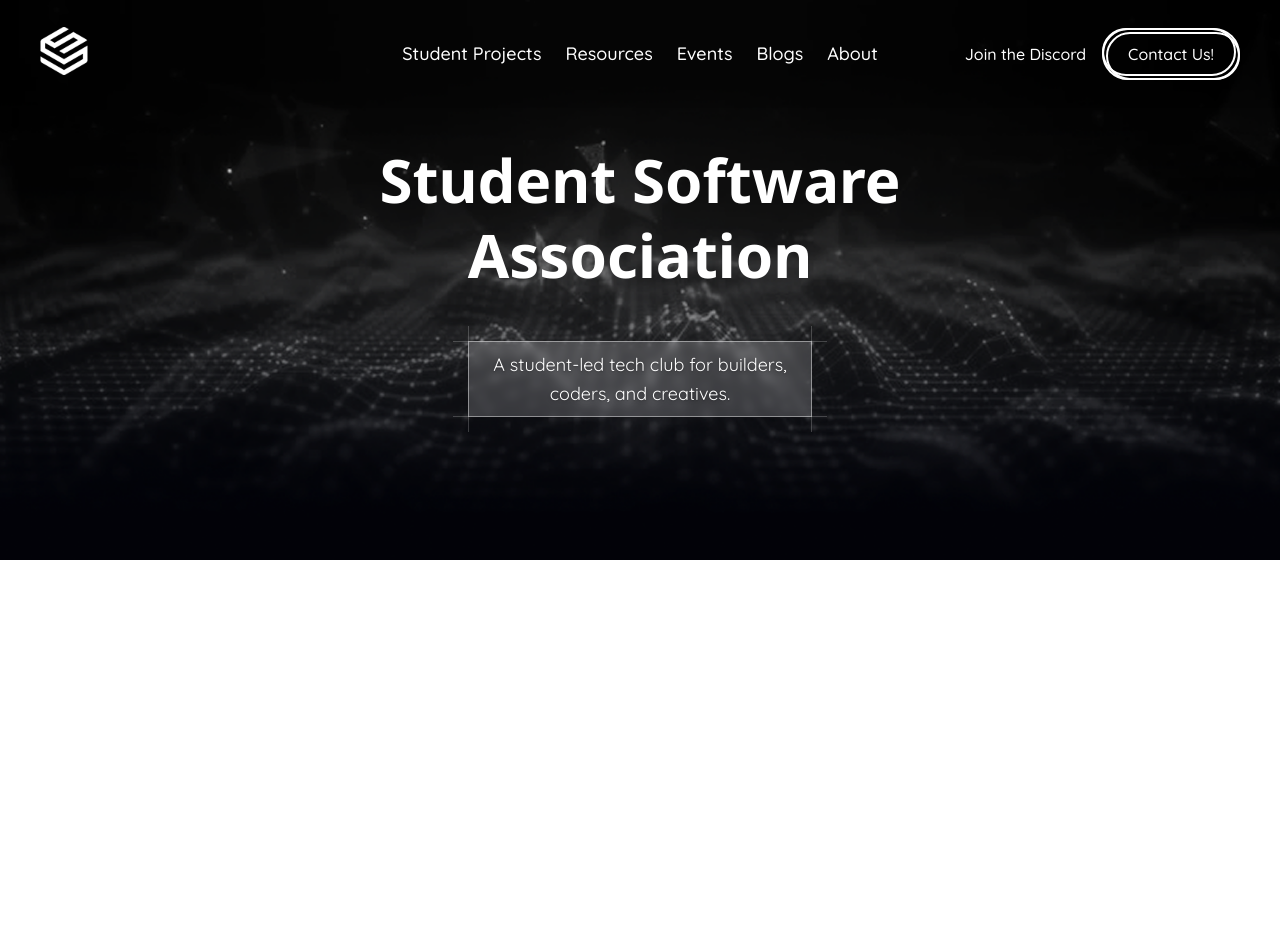
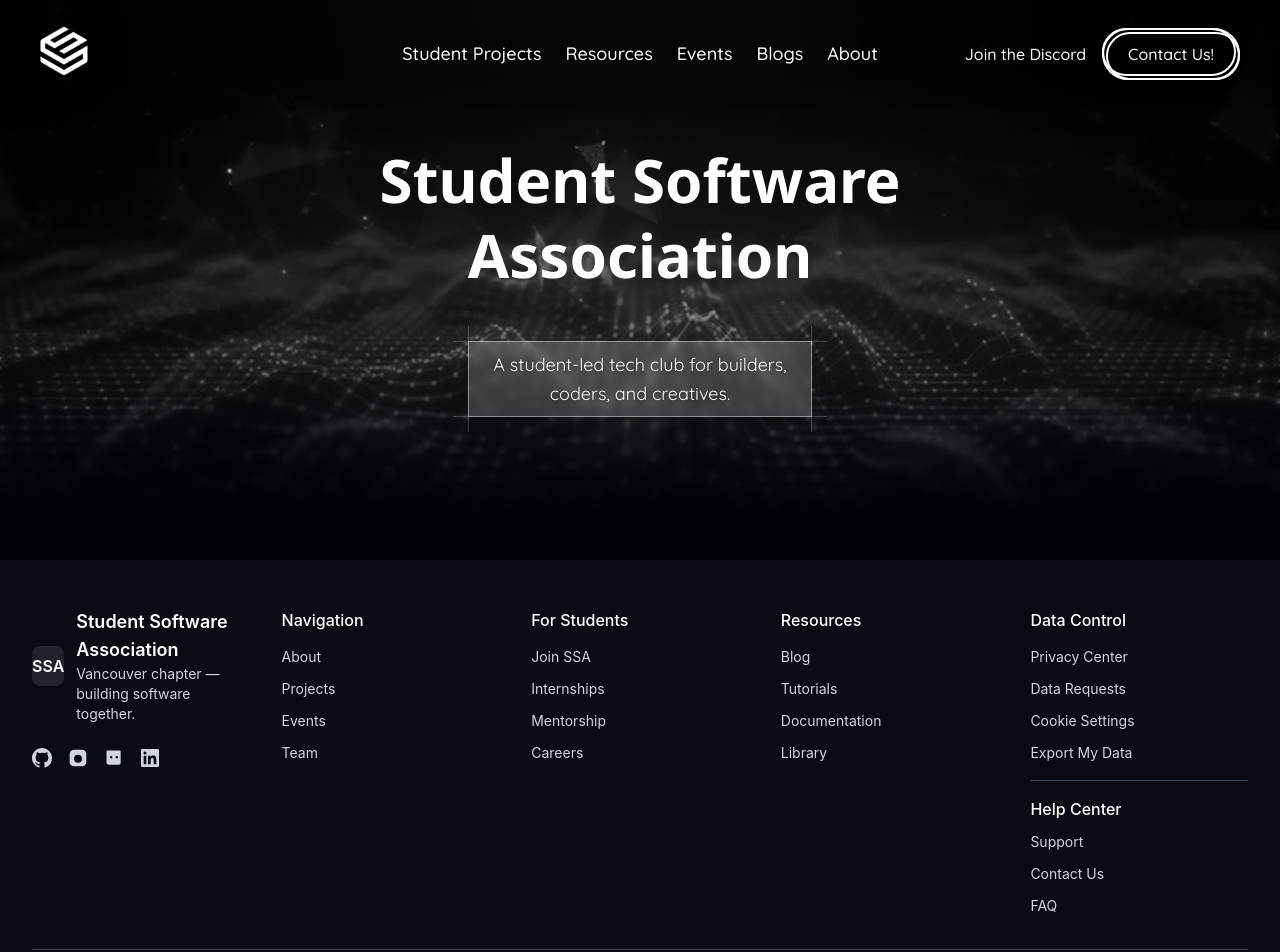
Before and after one commit to Student-Software-Association/ssawebsite, a Next.js app in the folder frontend/: page / in a window 1280 px wide. Shown: the top 952 px of the page. Before the commit the page ends 800 px from the top, so only its background shows below. Built offline with nearby package versions, Linux system fonts and the light colour scheme.

Commit message:
innitial footer content

```diff
--- a/frontend/src/app/layout.tsx
+++ b/frontend/src/app/layout.tsx
@@ -1,5 +1,6 @@
 import type { Metadata } from "next";
 import "./globals.css";
+import Footer from "@/components/Footer";
 
 
 
@@ -34,8 +35,11 @@ export default function RootLayout({
 }>) {
   return (
     <html lang="en">
-      <body>
-        {children}
+      <body className="min-h-screen flex flex-col">
+        <main className="flex-1">
+          {children}
+        </main>
+        <Footer />
       </body>
     </html>
   );
--- a/frontend/src/app/page.tsx
+++ b/frontend/src/app/page.tsx
@@ -1,13 +1,11 @@
 import Hero from "@/components/homepage/hero";
-import NavBar from "@/components/NavBar";
+import NavBar from "@/components/navBar";
+
 export default function Home() {
   return (
-    <div className="m-0 p-0 overflow-x-hidden">
-
+    <>
       <NavBar />
-
       <Hero />
-
-    </div>
+    </>
   );
 }
--- /dev/null
+++ b/frontend/src/components/Footer.tsx
@@ -0,0 +1,183 @@
+import React from "react";
+
+const Footer = () => {
+  return (
+    <footer
+      style={{ backgroundColor: "#0B0B13", fontFamily: 'Inter, ui-sans-serif, system-ui, -apple-system, "Segoe UI", Roboto, "Helvetica Neue", Arial', color: "#FFFFFF" }}
+      className="py-12 mt-auto"
+    >
+      <div className="max-w-7xl mx-auto px-4 sm:px-6 lg:px-8">
+        <div className="grid grid-cols-1 md:grid-cols-2 lg:grid-cols-5 gap-8">
+          {/* Logo / Company */}
+          <div className="space-y-4 flex flex-col">
+            <div className="flex items-center space-x-3">
+              <div className="w-10 h-10 rounded-md bg-white/10 flex items-center justify-center">
+                {/* Simple SSA mark */}
+                <span className="text-white font-semibold">SSA</span>
+              </div>
+              <div>
+                <h3 className="text-lg font-semibold text-white">Student Software Association</h3>
+                <p className="text-gray-300 text-sm">Vancouver chapter — building software together.</p>
+              </div>
+            </div>
+
+            <div className="flex items-center space-x-4 mt-2">
+              <a
+                href="https://github.com/Student-Software-Association"
+                target="_blank"
+                rel="noopener noreferrer"
+                aria-label="GitHub"
+                className="text-gray-300 hover:text-white transition-colors duration-150"
+              >
+                <svg className="w-5 h-5" fill="currentColor" viewBox="0 0 20 20" aria-hidden>
+                  <path fillRule="evenodd" d="M10 0C4.477 0 0 4.484 0 10.017c0 4.425 2.865 8.18 6.839 9.504.5.092.682-.217.682-.483 0-.237-.008-.868-.013-1.703-2.782.605-3.369-1.343-3.369-1.343-.454-1.158-1.11-1.466-1.11-1.466-.908-.62.069-.608.069-.608 1.003.07 1.531 1.032 1.531 1.032.892 1.53 2.341 1.088 2.91.832.092-.647.35-1.088.636-1.338-2.22-.253-4.555-1.113-4.555-4.951 0-1.093.39-1.988 1.029-2.688-.103-.253-.446-1.272.098-2.65 0 0 .84-.27 2.75 1.026A9.564 9.564 0 0110 4.844c.85.004 1.705.115 2.504.337 1.909-1.296 2.747-1.027 2.747-1.027.546 1.379.203 2.398.1 2.651.64.7 1.028 1.595 1.028 2.688 0 3.848-2.339 4.695-4.566 4.942.359.31.678.921.678 1.856 0 1.338-.012 2.419-.012 2.747 0 .268.18.58.688.482A10.019 10.019 0 0020 10.017C20 4.484 15.522 0 10 0z" clipRule="evenodd" />
+                </svg>
+              </a>
+
+              <a
+                href="https://instagram.com/StudentSoftwareAssoc"
+                target="_blank"
+                rel="noopener noreferrer"
+                aria-label="Instagram"
+                className="text-gray-300 hover:text-white transition-colors duration-150"
+              >
+                <svg className="w-5 h-5" viewBox="0 0 24 24" fill="currentColor" aria-hidden>
+                  <path d="M7 2h10a5 5 0 015 5v10a5 5 0 01-5 5H7a5 5 0 01-5-5V7a5 5 0 015-5zm5 6.2A4.8 4.8 0 1016.8 13 4.81 4.81 0 0012 8.2zm6.4-2.9a1.2 1.2 0 11-1.2 1.2 1.2 1.2 0 011.2-1.2z" />
+                </svg>
+              </a>
+
+              <a
+                href="https://discord.gg/StudentSoftware"
+                target="_blank"
+                rel="noopener noreferrer"
+                aria-label="Discord"
+                className="text-gray-300 hover:text-white transition-colors duration-150"
+              >
+                <svg className="w-5 h-5" viewBox="0 0 24 24" fill="currentColor" aria-hidden>
+                  <path d="M20 3H4a1 1 0 00-1 1v13.5A2.5 2.5 0 005.5 20H18a2 2 0 002-2V4a1 1 0 00-1-1zM8.5 12.5a1.5 1.5 0 110-3 1.5 1.5 0 010 3zm7 0a1.5 1.5 0 110-3 1.5 1.5 0 010 3z" />
+                </svg>
+              </a>
+
+              <a
+                href="https://linkedin.com/company/student-software-association"
+                target="_blank"
+                rel="noopener noreferrer"
+                aria-label="LinkedIn"
+                className="text-gray-300 hover:text-white transition-colors duration-150"
+              >
+                <svg className="w-5 h-5" fill="currentColor" viewBox="0 0 20 20" aria-hidden>
+                  <path fillRule="evenodd" d="M16.338 16.338H13.67V12.16c0-.995-.017-2.277-1.387-2.277-1.39 0-1.601 1.086-1.601 2.207v4.248H8.014v-8.59h2.559v1.174h.037c.356-.675 1.227-1.387 2.526-1.387 2.703 0 3.203 1.778 3.203 4.092v4.711zM5.005 6.575a1.548 1.548 0 11-.003-3.096 1.548 1.548 0 01.003 3.096zm-1.337 9.763H6.34v-8.59H3.667v8.59zM17.668 1H2.328C1.595 1 1 1.581 1 2.298v15.403C1 18.418 1.595 19 2.328 19h15.34c.734 0 1.332-.582 1.332-1.299V2.298C19 1.581 18.402 1 17.668 1z" clipRule="evenodd" />
+                </svg>
+              </a>
+            </div>
+          </div>
+
+          {/* Navigation */}
+          <div>
+            <h4 className="text-md font-medium text-white mb-3">Navigation</h4>
+            <ul className="space-y-2">
+              <li>
+                <a href="/about" className="text-gray-300 hover:text-white transition-colors text-sm">About</a>
+              </li>
+              <li>
+                <a href="/projects" className="text-gray-300 hover:text-white transition-colors text-sm">Projects</a>
+              </li>
+              <li>
+                <a href="/events" className="text-gray-300 hover:text-white transition-colors text-sm">Events</a>
+              </li>
+              <li>
+                <a href="/team" className="text-gray-300 hover:text-white transition-colors text-sm">Team</a>
+              </li>
+            </ul>
+          </div>
+
+          {/* For Students */}
+          <div>
+            <h4 className="text-md font-medium text-white mb-3">For Students</h4>
+            <ul className="space-y-2">
+              <li>
+                <a href="/join" className="text-gray-300 hover:text-white transition-colors text-sm">Join SSA</a>
+              </li>
+              <li>
+                <a href="/internships" className="text-gray-300 hover:text-white transition-colors text-sm">Internships</a>
+              </li>
+              <li>
+                <a href="/mentorship" className="text-gray-300 hover:text-white transition-colors text-sm">Mentorship</a>
+              </li>
+              <li>
+                <a href="/careers" className="text-gray-300 hover:text-white transition-colors text-sm">Careers</a>
+              </li>
+            </ul>
+          </div>
+
+          {/* Resources */}
+          <div>
+            <h4 className="text-md font-medium text-white mb-3">Resources</h4>
+            <ul className="space-y-2">
+              <li>
+                <a href="/blog" className="text-gray-300 hover:text-white transition-colors text-sm">Blog</a>
+              </li>
+              <li>
+                <a href="/tutorials" className="text-gray-300 hover:text-white transition-colors text-sm">Tutorials</a>
+              </li>
+              <li>
+                <a href="/docs" className="text-gray-300 hover:text-white transition-colors text-sm">Documentation</a>
+              </li>
+              <li>
+                <a href="/library" className="text-gray-300 hover:text-white transition-colors text-sm">Library</a>
+              </li>
+            </ul>
+          </div>
+
+          {/* Data Control / Help */}
+          <div>
+            <h4 className="text-md font-medium text-white mb-3">Data Control</h4>
+            <ul className="space-y-2">
+              <li>
+                <a href="/privacy" className="text-gray-300 hover:text-white transition-colors text-sm">Privacy Center</a>
+              </li>
+              <li>
+                <a href="/data-request" className="text-gray-300 hover:text-white transition-colors text-sm">Data Requests</a>
+              </li>
+              <li>
+                <a href="/cookies" className="text-gray-300 hover:text-white transition-colors text-sm">Cookie Settings</a>
+              </li>
+              <li>
+                <a href="/export" className="text-gray-300 hover:text-white transition-colors text-sm">Export My Data</a>
+              </li>
+
+              <li className="mt-4 pt-4 border-t border-gray-700">
+                <h4 className="text-md font-medium text-white mb-2">Help Center</h4>
+                <ul className="space-y-2">
+                  <li>
+                    <a href="/support" className="text-gray-300 hover:text-white transition-colors text-sm">Support</a>
+                  </li>
+                  <li>
+                    <a href="/contact" className="text-gray-300 hover:text-white transition-colors text-sm">Contact Us</a>
+                  </li>
+                  <li>
+                    <a href="/faq" className="text-gray-300 hover:text-white transition-colors text-sm">FAQ</a>
+                  </li>
+                </ul>
+              </li>
+            </ul>
+          </div>
+        </div>
+
+        {/* Bottom Bar */}
+        <div className="mt-8 pt-6 border-t border-gray-700">
+          <div className="flex flex-col md:flex-row justify-between items-center gap-3">
+            <p className="text-gray-400 text-sm">
+              © {new Date().getFullYear()} Student Software Association. All rights reserved.
+            </p>
+            <p className="text-gray-400 text-sm">
+              Designed with {'<3'} by SSA | Vancouver
+            </p>
+          </div>
+        </div>
+      </div>
+    </footer>
+  );
+};
+
+export default Footer;
```
Also changed, not shown: 1 other file (tests, documents, lock files or other folders).
